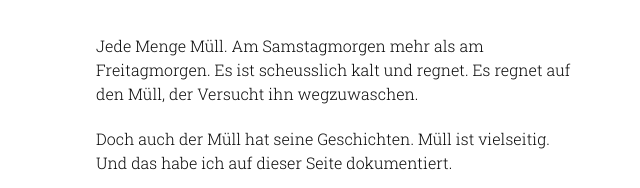
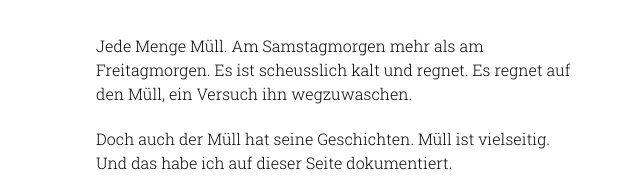
Before and after one commit to mariusbecker/coolyeahtechno, a plain HTML site: page about.html in a window 1280 px wide. Shown: the part 231-419 px from the top of the page, 640-1280 px from the left. Drawn offline with Linux system fonts and the light colour scheme; a web font is replaced by a local one.

Commit message:
text shizzle

```diff
--- a/about.html
+++ b/about.html
@@ -65,7 +65,7 @@ img {
         </div>
         <div class="large-5 medium-12 small-12 large-offset-2 medium-offset-0 small-offset-0 column">
           <h2>Müll.</h2>
-          <p>Jede Menge Müll. Am Samstagmorgen mehr als am Freitagmorgen. Es ist scheusslich kalt und regnet. Es regnet auf den Müll, der Versucht ihn wegzuwaschen.</p>
+          <p>Jede Menge Müll. Am Samstagmorgen mehr als am Freitagmorgen. Es ist scheusslich kalt und regnet. Es regnet auf den Müll, ein Versuch ihn wegzuwaschen.</p>
           <p>Doch auch der Müll hat seine Geschichten. Müll ist vielseitig. Und das habe ich auf dieser Seite dokumentiert.</p>
         </div>
       </div>
```
